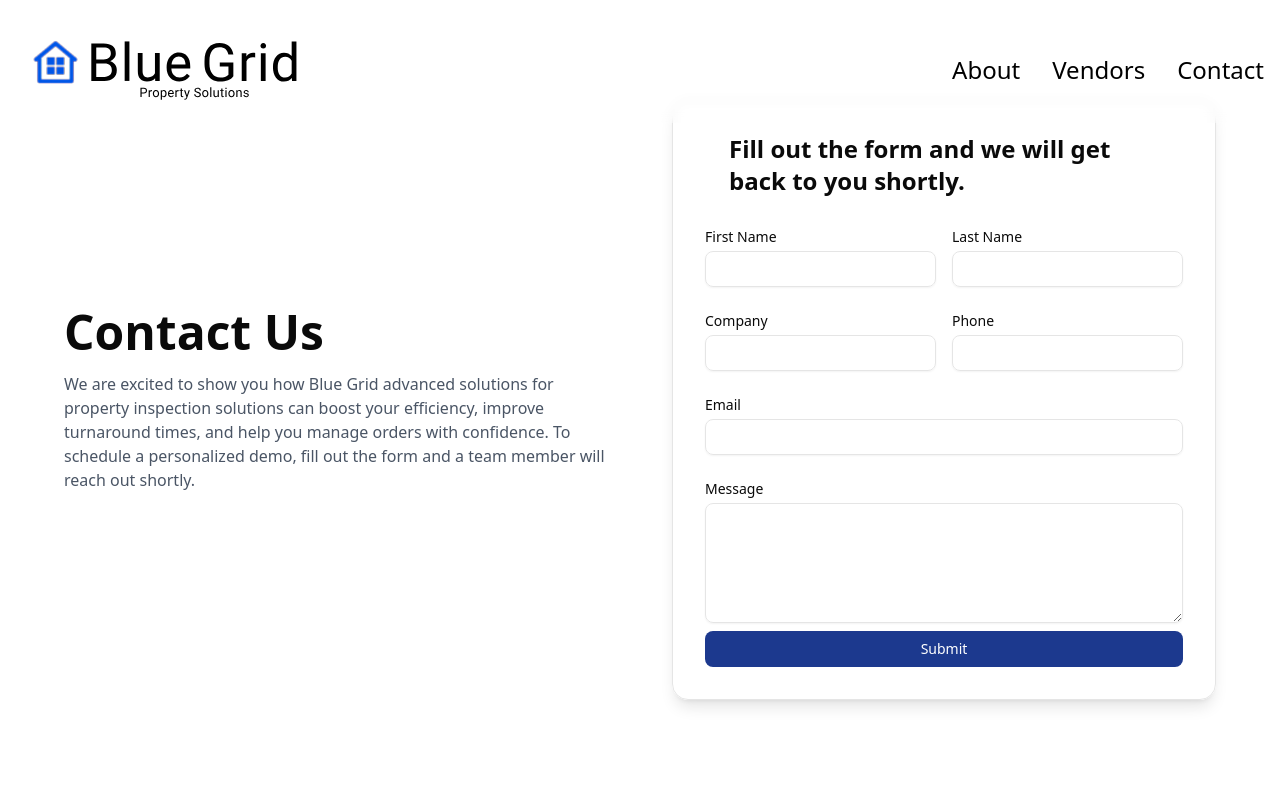
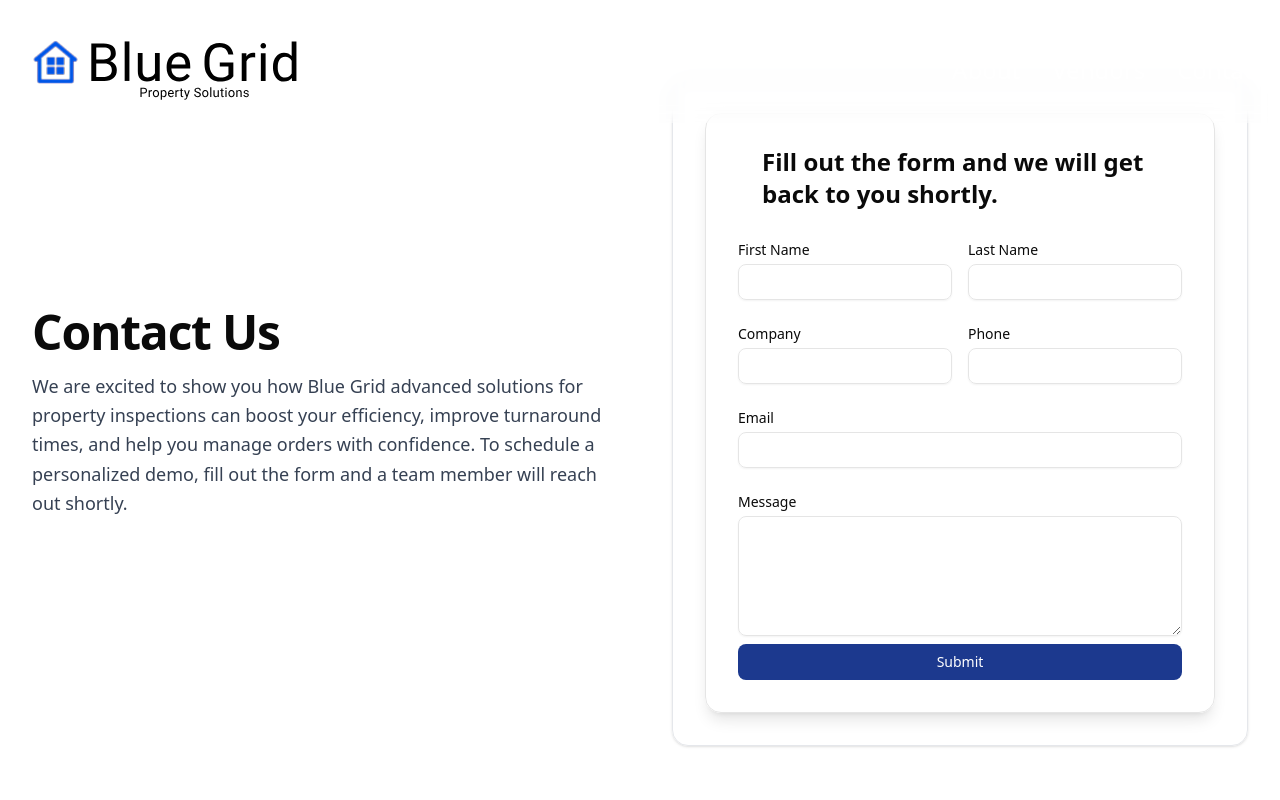
Before and after one commit to markpustyn/goldenBridgeRealty2, a Next.js app: page /contact in a window 1280 px wide. Shown: the top 800 px of the page. Built offline with nearby package versions, Linux system fonts and the light colour scheme.

Commit message:
temp fix for mobile

```diff
--- a/app/components/About.tsx
+++ b/app/components/About.tsx
@@ -4,7 +4,7 @@ export default function About() {
   return (
     <div className="bg-white text-gray-900 px-6 flex flex-col items-center pt-48 pb-10">
       <section className="mb-24 text-center max-w-7xl">
-        <h2 className="text-6xl md:text-7xl font-bold mb-12 leading-tight">
+        <h2 className="text-5xl md:text-6xl font-semibold mb-12 leading-tight">
           <TextAnimate animation="blurInUp" by="character" once>
             How It Works
             </TextAnimate>
--- a/app/components/header.tsx
+++ b/app/components/header.tsx
@@ -1,47 +1,89 @@
+'use client';
+
+import { useState } from 'react';
 import Image from 'next/image';
 import Link from 'next/link';
 
+const Navbar = () => {
+  const [open, setOpen] = useState(false);
 
+  return (
+    <nav className="fixed top-0 left-0 w-full z-50 bg-transparent backdrop-blur">
+      <div className="max-w-screen-xl flex items-center justify-between mx-auto p-4 mt-4">
+        <Link href="/" className="flex items-center">
+          <Image
+            className="mr-3"
+            alt="Blue Grid Valuations Logo"
+            src="/newLogo.svg"
+            height={100}
+            width={300}
+          />
+        </Link>
 
-const Navbar = () => {
-  return (
-    <nav className="fixed top-0 left-0 w-full z-50 bg-transparent backdrop-blur-xs">
-      <div className="max-w-screen-xl flex flex-wrap items-center justify-between mx-auto p-4 mt-4">
-        <Link href="/" className="flex items-center">
-          <Image className="mr-3" alt="Blue Grid Valuations Logo" src={'/newLogo.svg'} height={100} width={300} />
-        </Link>
-        <div className="flex md:order-2">
-        <div className="items-center justify-between hidden w-full md:flex md:w-auto md:order-1" id="navbar-sticky">
-          <ul className="flex flex-col p-4 md:p-0 mt-4 font-medium border border-gray-100 rounded-lg md:flex-row md:space-x-8 md:mt-0 md:border-0">
-            <li className="relative text-md">
-            </li>
+        {/* Right side controls */}
+        <div className="flex items-center md:order-2">
+          {/* Hamburger */}
+          <button
+            type="button"
+            onClick={() => setOpen((v) => !v)}
+            className="inline-flex items-center p-2 w-10 h-10 justify-center text-sm text-gray-500 rounded-lg md:hidden hover:bg-sky-100 focus:outline-none focus:ring-2 focus:ring-gray-200 dark:text-gray-400 dark:hover:bg-sky-700 dark:focus:ring-gray-600"
+            aria-controls="navbar-sticky"
+            aria-expanded={open}
+          >
+            <span className="sr-only">Open main menu</span>
+            <svg
+              className="w-5 h-5"
+              aria-hidden="true"
+              xmlns="http://www.w3.org/2000/svg"
+              fill="none"
+              viewBox="0 0 17 14"
+            >
+              <path
+                stroke="currentColor"
+                strokeLinecap="round"
+                strokeLinejoin="round"
+                strokeWidth="2"
+                d="M1 1h15M1 7h15M1 13h15"
+              />
+            </svg>
+          </button>
+
+          {/* Nav links */}
+          <div
+            id="navbar-sticky"
+            className={`${open ? 'block' : 'hidden'} absolute left-0 right-0 top-full mt-2 mx-2 border-gray-100 bg-white backdrop-blur p-4 md:p-0 md:bg-transparent md:static md:mt-0 md:mx-0 md:border-0 md:flex md:w-auto md:items-center md:order-1`}
+          >
+            <ul className="flex flex-col gap-2 md:flex-row md:gap-8 font-medium">
               <li>
-              <Link href="/" className="block py-2 text-white rounded hover:bg-sky-700 md:hover:bg-transparent md:hover:text-blue-700 md:p-0 md:dark:hover:text-blue-500 dark:text-white dark:hover:bg-sky-700 dark:hover:text-white md:dark:hover:bg-transparent dark:border-gray-700 text-2xl">
+                <Link
+                  href="/"
+                  onClick={() => setOpen(false)}
+                  className="block py-2 text-2xl text-gray-900 md:text-white hover:bg-white md:hover:bg-transparent md:hover:text-blue-700 md:p-0 dark:text-white dark:hover:bg-sky-700 md:dark:hover:bg-transparent"
+                >
                   About
                 </Link>
               </li>
               <li>
-              <Link href="/vendors" className="block py-2 text-white rounded hover:bg-sky-700 md:hover:bg-transparent md:hover:text-blue-700 md:p-0 md:dark:hover:text-blue-500 dark:text-white dark:hover:bg-sky-700 dark:hover:text-white md:dark:hover:bg-transparent dark:border-gray-700 text-2xl">
+                <Link
+                  href="/vendors"
+                  onClick={() => setOpen(false)}
+                  className="block py-2 text-2xl text-gray-900 md:text-white hover:bg-white md:hover:bg-transparent md:hover:text-blue-700 md:p-0 dark:text-white dark:hover:bg-sky-700 md:dark:hover:bg-transparent"
+                >
                   Vendors
                 </Link>
               </li>
               <li>
-            <Link href="/contact" className="block py-2 pl-3 pr-4 text-white rounded hover:bg-sky-700 md:hover:bg-transparent md:hover:text-blue-700 md:p-0 md:dark:hover:text-blue-500 dark:text-white dark:hover:bg-sky-700 dark:hover:text-white md:dark:hover:bg-transparent dark:border-gray-700 text-2xl">
+                <Link
+                  href="/contact"
+                  onClick={() => setOpen(false)}
+                  className="block py-2 text-2xl text-gray-900 md:text-white hover:bg-white md:hover:bg-transparent md:hover:text-blue-700 md:p-0 dark:text-white dark:hover:bg-sky-700 md:dark:hover:bg-transparent"
+                >
                   Contact
                 </Link>
               </li>
             </ul>
           </div>
-          <button
-            type="button"
-            className="inline-flex items-center p-2 w-10 h-10 justify-center text-sm text-gray-500 rounded-lg md:hidden hover:bg-sky-100 focus:outline-none focus:ring-2 focus:ring-gray-200 dark:text-gray-400 dark:hover:bg-sky-700 dark:focus:ring-gray-600"
-            aria-expanded="false"
-          >
-            <span className="sr-only">Open main menu</span>
-            <svg className="w-5 h-5" aria-hidden="true" xmlns="http://www.w3.org/2000/svg" fill="none" viewBox="0 0 17 14">
-              <path stroke="currentColor" strokeLinecap="round" strokeLinejoin="round" strokeWidth="2" d="M1 1h15M1 7h15M1 13h15" />
-            </svg>
-          </button>
+          {/* End nav links */}
         </div>
       </div>
     </nav>
--- a/app/components/main.tsx
+++ b/app/components/main.tsx
@@ -25,7 +25,7 @@ function Main() {
       <div className="relative flex flex-col items-center justify-center space-y-6 h-full">
         <h1
           ref={textRef}
-          className="text-5xl md:text-6xl text-white text-center max-w-4xl font-extrabold text-nowrap"
+          className="text-4xl md:text-6xl text-white text-center max-w-4xl font-bold"
         >
          Property Valuation Solutions
         </h1>
--- a/app/components/map.tsx
+++ b/app/components/map.tsx
@@ -9,7 +9,7 @@ function Map() {
           <h1 className="md:text-5xl sm:text-3xl text-2xl font-bold py-6">
             Join Our Nationwide Network
           </h1>
-          <p className="text-xl">
+          <p className="text-md md:text-xl">
             We are actively expanding our coverage and seeking reliable property inspection vendors across the U.S. As part of our network, you will get access to consistent orders, streamlined tools, and fast payments—all from one powerful platform.
           </p>
           <hr className="my-6 border-b-4 border-blue-600 max-w-3/4 items-center" />
@@ -23,8 +23,8 @@ function Map() {
           className="w-[500px] mx-auto my-4"
           src={'/map.png'}
           alt="Service Area Map"
-          width={500}
-          height={500}
+          width={400}
+          height={400}
         />
       </div>
     </div>
--- a/app/components/otherHeader.tsx
+++ b/app/components/otherHeader.tsx
@@ -1,47 +1,89 @@
+'use client';
+
+import { useState } from 'react';
 import Image from 'next/image';
 import Link from 'next/link';
 
+const Navbar = () => {
+  const [open, setOpen] = useState(false);
 
+  return (
+    <nav className="fixed top-0 left-0 w-full z-50 bg-transparent backdrop-blur">
+      <div className="max-w-screen-xl flex items-center justify-between mx-auto p-4 mt-4">
+        <Link href="/" className="flex items-center">
+          <Image
+            className="mr-3"
+            alt="Blue Grid Valuations Logo"
+            src="/blackLogo.svg"
+            height={100}
+            width={300}
+          />
+        </Link>
 
-const Navbar = () => {
-  return (
-    <nav className="fixed top-0 left-0 w-full z-50 bg-transparent backdrop-blur-xs">
-      <div className="max-w-screen-xl flex flex-wrap items-center justify-between mx-auto p-4 mt-4">
-        <Link href="/" className="flex items-center">
-          <Image className="mr-3" alt="Blue Grid Valuations Logo" src={'/blackLogo.svg'} height={100} width={300} />
-        </Link>
-        <div className="flex md:order-2">
-        <div className="items-center justify-between hidden w-full md:flex md:w-auto md:order-1" id="navbar-sticky">
-          <ul className="flex flex-col p-4 md:p-0 mt-4 font-medium border border-gray-100 rounded-lg md:flex-row md:space-x-8 md:mt-0 md:border-0">
-            <li className="relative text-md">
-            </li>
+        {/* Right side controls */}
+        <div className="flex items-center md:order-2">
+          {/* Hamburger */}
+          <button
+            type="button"
+            onClick={() => setOpen((v) => !v)}
+            className="inline-flex items-center p-2 w-10 h-10 justify-center text-sm text-gray-500 rounded-lg md:hidden hover:bg-sky-100 focus:outline-none focus:ring-2 focus:ring-gray-200 dark:text-gray-400 dark:hover:bg-sky-700 dark:focus:ring-gray-600"
+            aria-controls="navbar-sticky"
+            aria-expanded={open}
+          >
+            <span className="sr-only">Open main menu</span>
+            <svg
+              className="w-5 h-5"
+              aria-hidden="true"
+              xmlns="http://www.w3.org/2000/svg"
+              fill="none"
+              viewBox="0 0 17 14"
+            >
+              <path
+                stroke="currentColor"
+                strokeLinecap="round"
+                strokeLinejoin="round"
+                strokeWidth="2"
+                d="M1 1h15M1 7h15M1 13h15"
+              />
+            </svg>
+          </button>
+
+          {/* Nav links */}
+          <div
+            id="navbar-sticky"
+            className={`${open ? 'block' : 'hidden'} absolute left-0 right-0 top-full mt-2 mx-2 border-gray-100 bg-white backdrop-blur p-4 md:p-0 md:bg-transparent md:static md:mt-0 md:mx-0 md:border-0 md:flex md:w-auto md:items-center md:order-1`}
+          >
+            <ul className="flex flex-col gap-2 md:flex-row md:gap-8 font-medium">
               <li>
-              <Link href="/" className="block py-2 text-black rounded hover:bg-sky-700 md:hover:bg-transparent md:hover:text-blue-700 md:p-0 md:dark:hover:text-blue-500 dark:text-white dark:hover:bg-sky-700 dark:hover:text-white md:dark:hover:bg-transparent dark:border-gray-700 text-2xl">
+                <Link
+                  href="/"
+                  onClick={() => setOpen(false)}
+                  className="block py-2 text-2xl text-gray-900 md:text-white hover:bg-white md:hover:bg-transparent md:hover:text-blue-700 md:p-0 dark:text-white dark:hover:bg-sky-700 md:dark:hover:bg-transparent"
+                >
                   About
                 </Link>
               </li>
               <li>
-              <Link href="/vendors" className="block py-2 text-black rounded hover:bg-sky-700 md:hover:bg-transparent md:hover:text-blue-700 md:p-0 md:dark:hover:text-blue-500 dark:text-white dark:hover:bg-sky-700 dark:hover:text-white md:dark:hover:bg-transparent dark:border-gray-700 text-2xl">
+                <Link
+                  href="/vendors"
+                  onClick={() => setOpen(false)}
+                  className="block py-2 text-2xl text-gray-900 md:text-white hover:bg-white md:hover:bg-transparent md:hover:text-blue-700 md:p-0 dark:text-white dark:hover:bg-sky-700 md:dark:hover:bg-transparent"
+                >
                   Vendors
                 </Link>
               </li>
               <li>
-            <Link href="/contact" className="block py-2 pl-3 pr-4 text-black rounded hover:bg-sky-700 md:hover:bg-transparent md:hover:text-blue-700 md:p-0 md:dark:hover:text-blue-500 dark:text-white dark:hover:bg-sky-700 dark:hover:text-white md:dark:hover:bg-transparent dark:border-gray-700 text-2xl">
+                <Link
+                  href="/contact"
+                  onClick={() => setOpen(false)}
+                  className="block py-2 text-2xl text-gray-900 md:text-white hover:bg-white md:hover:bg-transparent md:hover:text-blue-700 md:p-0 dark:text-white dark:hover:bg-sky-700 md:dark:hover:bg-transparent"
+                >
                   Contact
                 </Link>
               </li>
             </ul>
           </div>
-          <button
-            type="button"
-            className="inline-flex items-center p-2 w-10 h-10 justify-center text-sm text-gray-500 rounded-lg md:hidden hover:bg-sky-100 focus:outline-none focus:ring-2 focus:ring-gray-200 dark:text-gray-400 dark:hover:bg-sky-700 dark:focus:ring-gray-600"
-            aria-expanded="false"
-          >
-            <span className="sr-only">Open main menu</span>
-            <svg className="w-5 h-5" aria-hidden="true" xmlns="http://www.w3.org/2000/svg" fill="none" viewBox="0 0 17 14">
-              <path stroke="currentColor" strokeLinecap="round" strokeLinejoin="round" strokeWidth="2" d="M1 1h15M1 7h15M1 13h15" />
-            </svg>
-          </button>
+          {/* End nav links */}
         </div>
       </div>
     </nav>
--- a/app/components/solutions.tsx
+++ b/app/components/solutions.tsx
@@ -6,8 +6,8 @@ export default function Solutions() {
     <section className="bg-white text-gray-900 px-6 py-32 flex flex-col items-center">
       <div className="max-w-7xl mx-auto grid md:grid-cols-2 gap-20 items-center">
         {/* Solutions List */}
-        <div className="p-8 w-full">
-          <div className="grid grid-cols-1 gap-8 text-2xl">
+        <div className="p-6 w-full md:p-8">
+          <div className="grid grid-cols-1 gap-8 text-[16px] md:text-[22px]">
             <div className="flex items-center space-x-6">
               <div className="bg-blue-100 rounded-full p-3">
                 <FaRegClipboard size={32} className="text-blue-600" />
@@ -48,7 +48,7 @@ export default function Solutions() {
           <h2 className="md:text-5xl text-3xl font-bold mb-6">
             Solutions We Offer
           </h2>
-          <p className="text-xl leading-relaxed mb-8">
+          <p className="text-md md:text-xl leading-relaxed mb-8">
             Our platform provides a full suite of property inspection and valuation services to support lenders, investors, and property managers across the U.S. With a trusted network of professionals, we ensure timely, accurate, and compliant reporting to help you make better real estate decisions.
           </p>
           <button className="self-start bg-blue-600 text-white px-10 py-2 rounded-md hover:bg-blue-700 transition text-xl">
--- a/app/contact/contact.tsx
+++ b/app/contact/contact.tsx
@@ -2,26 +2,32 @@ import ContactForm from "../components/contactForm";
 
 function Contact() {
   return (
-    <div className="min-h-screen flex items-center justify-center px-4 h-screen w-full overflow-hidden">
-      <div className="flex flex-col md:flex-row w-full max-w-6xl gap-16">
-        {/* Left Side Text */}
-        <div className="md:w-1/2 flex items-center">
+    <section className="w-full bg-white">
+      <div className="mx-auto max-w-7xl px-4 sm:px-6 lg:px-8 py-20">
+        <div className="grid grid-cols-1 gap-12 lg:gap-16 md:grid-cols-2">
+          {/* Copy */}
+          <div className="flex items-center py-20">
             <div>
-            <h2 className="text-5xl font-bold mb-4">Contact Us</h2>
-            <p className="text-gray-600">
-            We are excited to show you how Blue Grid advanced solutions for property inspection solutions can boost your efficiency,
-            improve turnaround times, and help you manage orders with confidence.
-            To schedule a personalized demo, fill out the form and a team member will reach out shortly.
+              <h1 className="text-4xl sm:text-5xl font-bold tracking-tight mb-4">
+                Contact Us
+              </h1>
+              <p className="text-base sm:text-lg text-gray-700 leading-relaxed">
+                We are excited to show you how Blue Grid advanced solutions for property inspections can boost your efficiency,
+                improve turnaround times, and help you manage orders with confidence. To schedule a personalized demo, fill out
+                the form and a team member will reach out shortly.
               </p>
             </div>
           </div>
 
-        {/* Right Side Contact Form */}
-        <div className="md:w-1/2">
+          {/* Form */}
+          <div className="w-full">
+            <div className="rounded-2xl border border-gray-200 p-4 sm:p-6 lg:p-8 shadow-sm">
               <ContactForm />
             </div>
           </div>
         </div>
+      </div>
+    </section>
   );
 }
 
```
Lines whose indentation alone changed are shown as unchanged.
